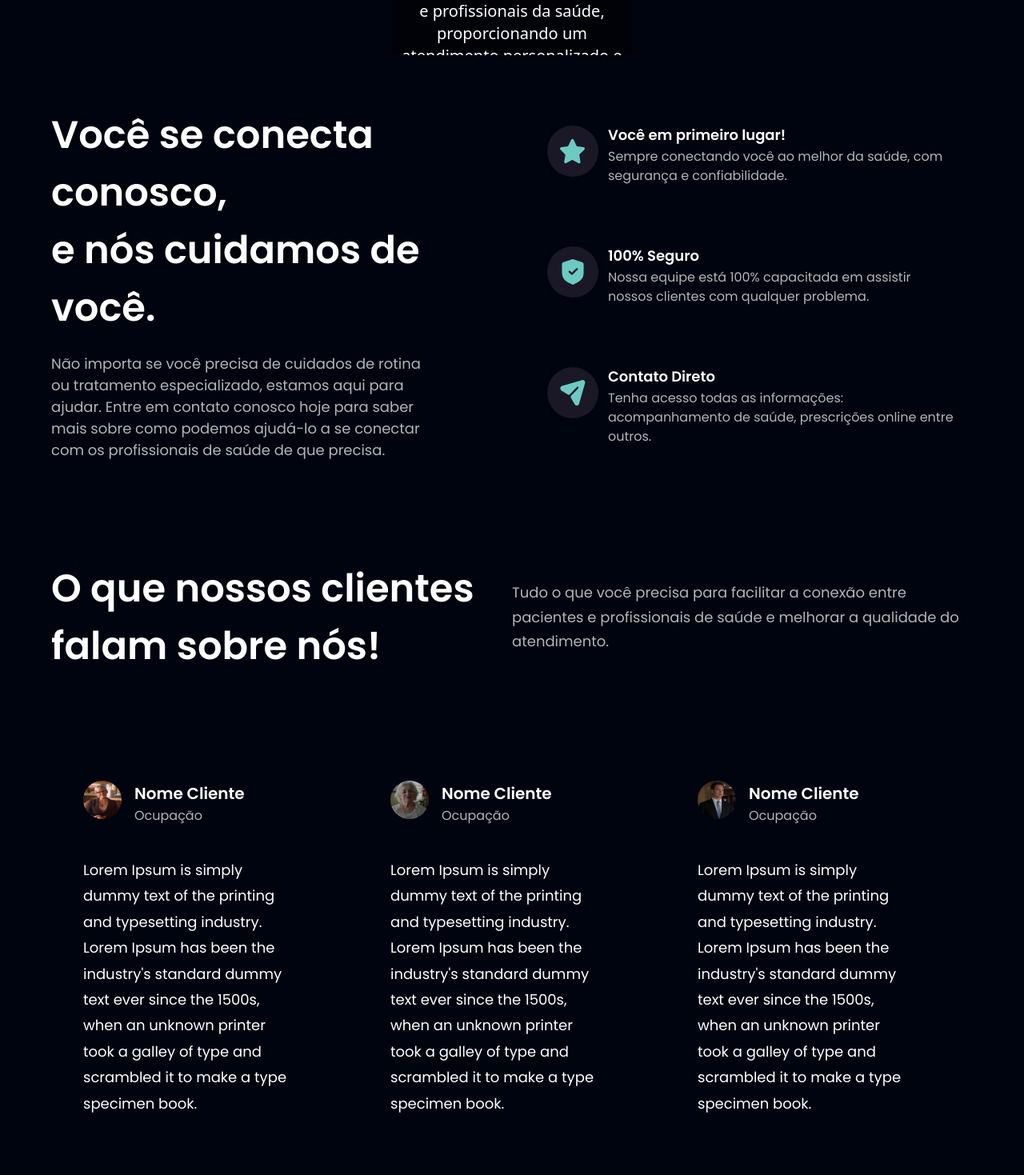
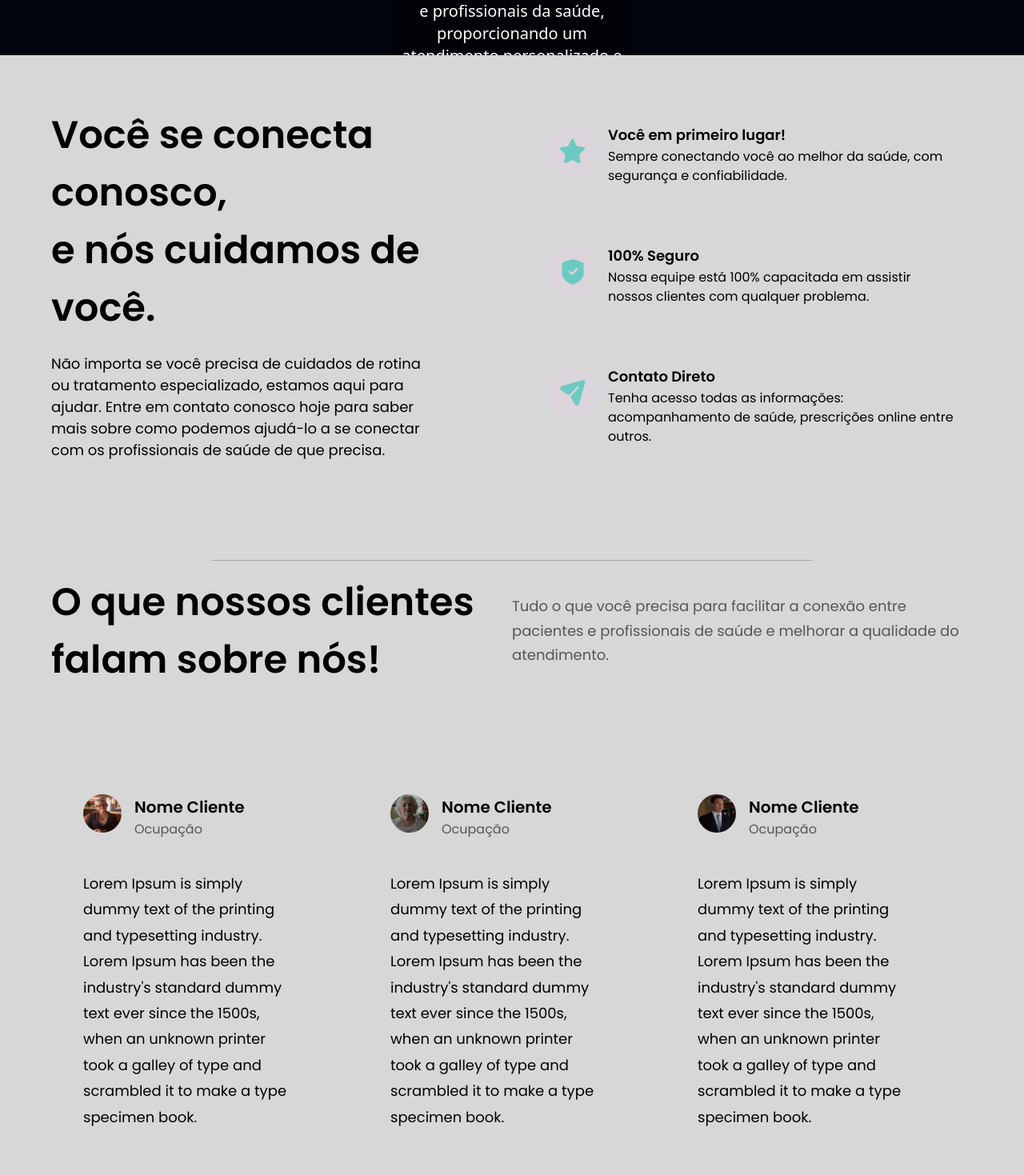
Before and after one commit to vinivent/modern-healthcare, a React (Vite) app: page / in a window 1280 px wide. Shown: the part 81-1550 px from the top of the page at 80% size. Built offline with nearby package versions, Linux system fonts and the light colour scheme; grey boxes are pictures that could not be loaded.

Commit message:
css color changes

```diff
--- a/src/components/FeedbackCard.jsx
+++ b/src/components/FeedbackCard.jsx
@@ -3,16 +3,16 @@ const FeedbackCard = ({ content, name, title, img }) => (
     <div className="flex flex-row ">
       <img src={img} alt={name} className="w-[48px] h-[48px] rounded-full" />
       <div className="flex flex-col ml-4">
-        <h4 className="font-poppins font-semibold text-[20px] leading-[32px] text-white">
+        <h4 className="font-poppins font-semibold text-[20px] leading-[32px]">
           {name}
         </h4>
-        <p className="font-poppins font-normal text-[16px] leading-[24px] text-dimWhite">
+        <p className="font-poppins font-normal text-[16px] leading-[24px] text-dimGrey">
           {title}
         </p>
       </div>
     </div>
 
-    <p className="font-poppins font-normal text-[18px] leading-[32.4px] text-white my-10">
+    <p className="font-poppins font-normal text-[18px] leading-[32.4px] my-10">
       {content}
     </p>
   </div>
--- a/src/components/Footer.jsx
+++ b/src/components/Footer.jsx
@@ -13,7 +13,7 @@ const Footer = () => {
           </h1>
           <p
             className={
-              "font-poppins font-normal text-dimWhite text-[18px] leading-[30.8px] mt-4 max-w-[310px]"
+              "font-poppins font-normal text-white text-[18px] leading-[30.8px] mt-4 max-w-[310px]"
             }
           >
             Conectando você ao melhor da saúde, com segurança e confiabilidade.
--- a/src/components/Services.jsx
+++ b/src/components/Services.jsx
@@ -15,10 +15,10 @@ const ServiceCard = ({ icon, title, content, index }) => (
       <img src={icon} alt="icon" className="w-[50%] h-[50%] object-contain" />
     </div>
     <div className="flex-1 flex flex-col ml-3">
-      <h4 className="font-poppins font-semibold text-white text-[18px] leading-[23px] mb-1">
+      <h4 className="font-poppins font-semibold text-[18px] leading-[23px] mb-1">
         {title}
       </h4>
-      <p className="font-poppins font-normal text-dimWhite text-[16px] leading-[24px] mb-1">
+      <p className="font-poppins font-normal text-[16px] leading-[24px] mb-1">
         {content}
       </p>
     </div>
@@ -29,13 +29,13 @@ const Services = () => {
   return (
     <section id="services" className="flex md:flex-row flex-col sm:py-16">
       <div className="flex-1 flex justify-center items-start flex-col">
-        <h2 className="font-poppins font-semibold xs:text-[48px] text-[40px] text-white w-full">
+        <h2 className="font-poppins font-semibold xs:text-[48px] text-[40px] w-full">
           Você se conecta conosco, <br className="sm:block hidden" />e nós
           cuidamos de você.
         </h2>
         <p
           className={
-            "font-poppins font-normal text-dimWhite text-[18px] max-w-[470px] mt-5"
+            "font-poppins font-normal text-[18px] max-w-[470px] mt-5"
           }
         >
           Não importa se você precisa de cuidados de rotina ou tratamento
--- a/src/components/Testimonials.jsx
+++ b/src/components/Testimonials.jsx
@@ -1,19 +1,23 @@
 import { feedback } from "../constants";
 import FeedbackCard from "./FeedbackCard";
 
+const Testimonials = () => (
+  <section
+    id="clients"
+    className="flex items-center justify-center flex-col"
+  >
 
-const Testimonials = () => (
-  <section id="clients" className="flex items-center justify-center flex-col">
+    <hr className="hidden sm:flex items-center justify-center w-[750px] border-[#a7a5a5] mb-4"/>
     <div className="rounded-full">
       <div className="w-full flex justify-between items-center md:flex-row flex-col sm:mb-16 mb-6 z-[1]">
-        <h2 className="font-poppins font-semibold xs:text-[48px] text-[40px] text-white w-full">
+        <h2 className="font-poppins font-semibold xs:text-[48px] text-[40px] w-full">
           O que nossos clientes <br className="sm:block hidden" /> falam sobre
           nós!
         </h2>
         <div className="w-full md:mt-0 mt-6">
           <p
             className={
-              "font-poppins font-normal text-dimWhite text-[18px] leading-[30.8px] text-left"
+              "font-poppins font-normal text-dimGrey text-[18px] leading-[30.8px] text-left"
             }
           >
             Tudo o que você precisa para facilitar a conexão entre pacientes e
--- a/src/pages/Home.jsx
+++ b/src/pages/Home.jsx
@@ -13,7 +13,7 @@ const Home = () => {
         <Hero />
       </div>
 
-      <div className="bg-primary sm:px-16 px-6 flex justify-center items-start">
+      <div className="bg-[#d7d7d7] sm:px-16 px-6 flex justify-center items-start">
         <div className="xl:max-w-[1440px] w-full">
           <Services />
           <Testimonials />
--- a/tailwind.config.cjs
+++ b/tailwind.config.cjs
@@ -6,7 +6,8 @@ module.exports = {
     extend: {
       colors: {
         primary: "#00040f",
-        secondary: "#EAB308",
+        secondary: "#6dcac2",
+        dimGrey: "rgba(32, 32, 32, 0.7)",
         dimWhite: "rgba(255, 255, 255, 0.7)",
         dimBlue: "rgba(255, 191, 255, 0.1)",
       },
```
